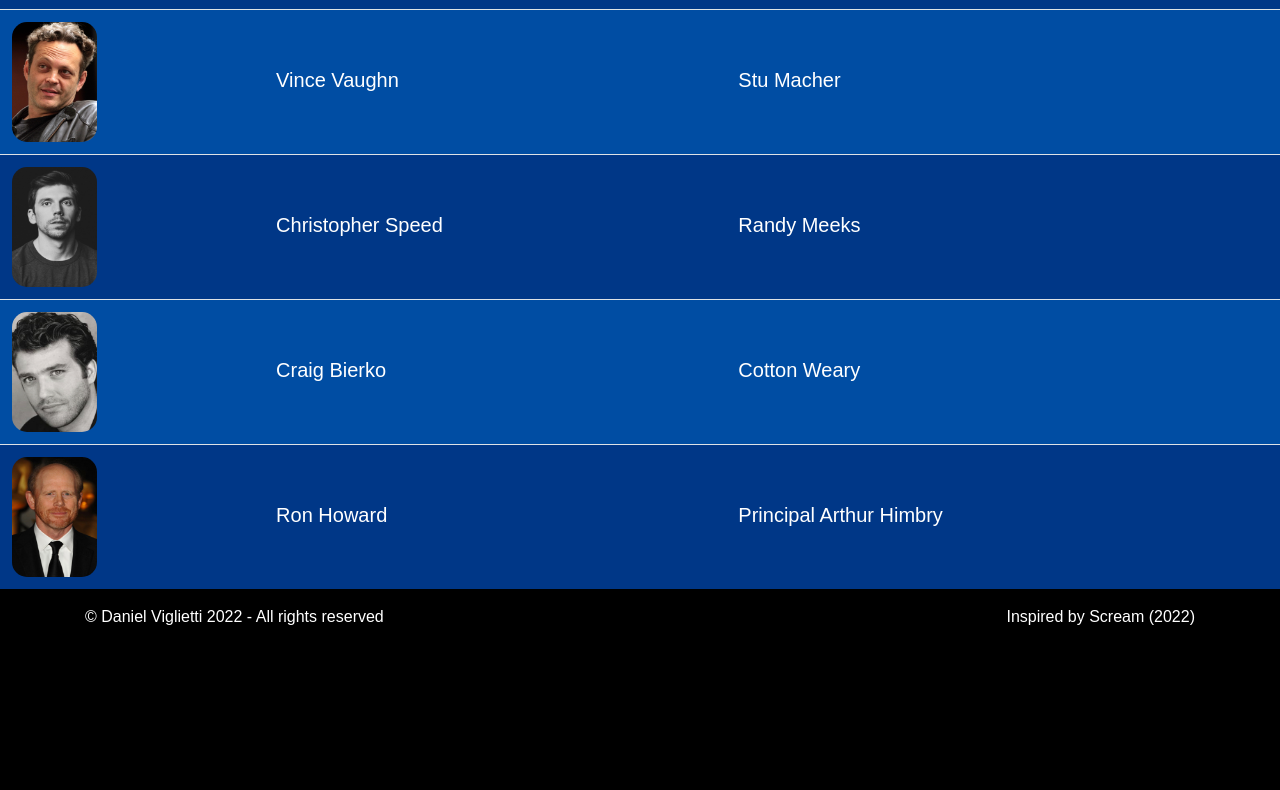
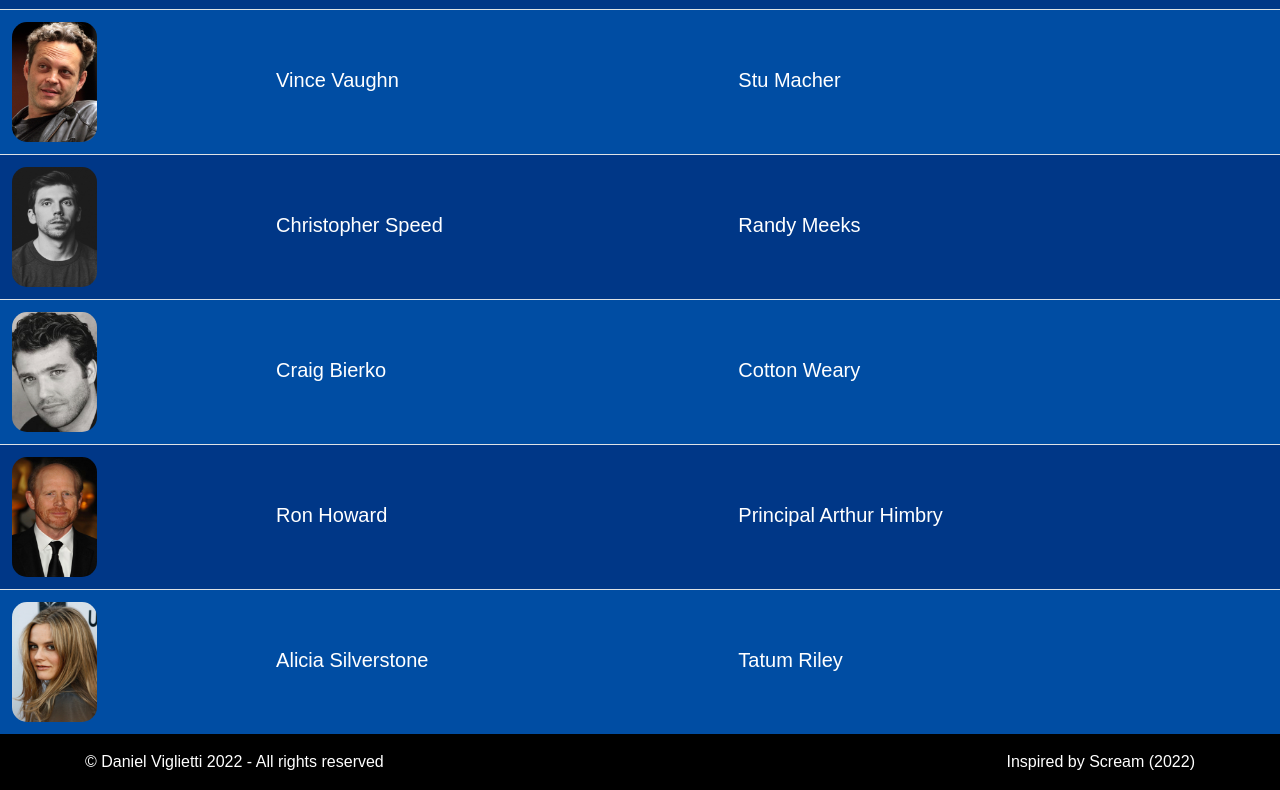
Before and after one commit to danvig/danvig.github.io, a plain HTML site: page stab/stab.html in a window 1280 px wide. Shown: the part 1173-1963 px from the top of the page. Before the commit the page ends 1818 px from the top, so only its background shows below. Drawn offline with nearby package versions, Linux system fonts and the light colour scheme.

Commit message:
Tatum Riley addition to stab.html

```diff
--- a/stab/stab.html
+++ b/stab/stab.html
@@ -129,6 +129,11 @@
                         <td style="padding-top:55px;">Ron Howard</td>
                         <td style="padding-top:55px;">Principal Arthur Himbry</td>
                     </tr>
+                     <tr class="color2">
+                        <td><img src="assets/img/cast/cast-silverstone.jpeg" class="cast-image"></td>
+                        <td style="padding-top:55px;">Alicia Silverstone</td>
+                        <td style="padding-top:55px;">Tatum Riley</td>
+                    </tr>
                 </tbody>
             </table>
         </div>
```
